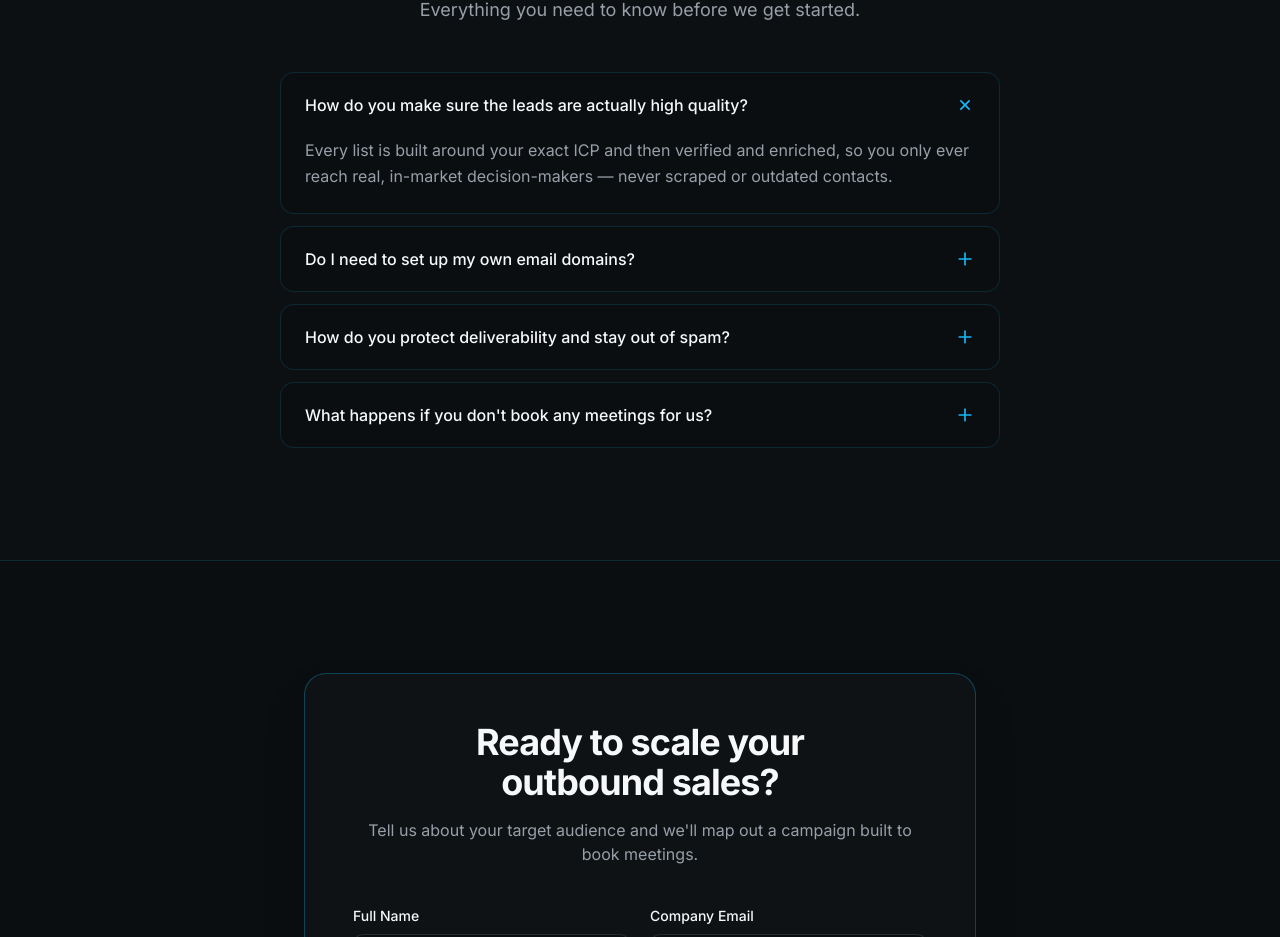
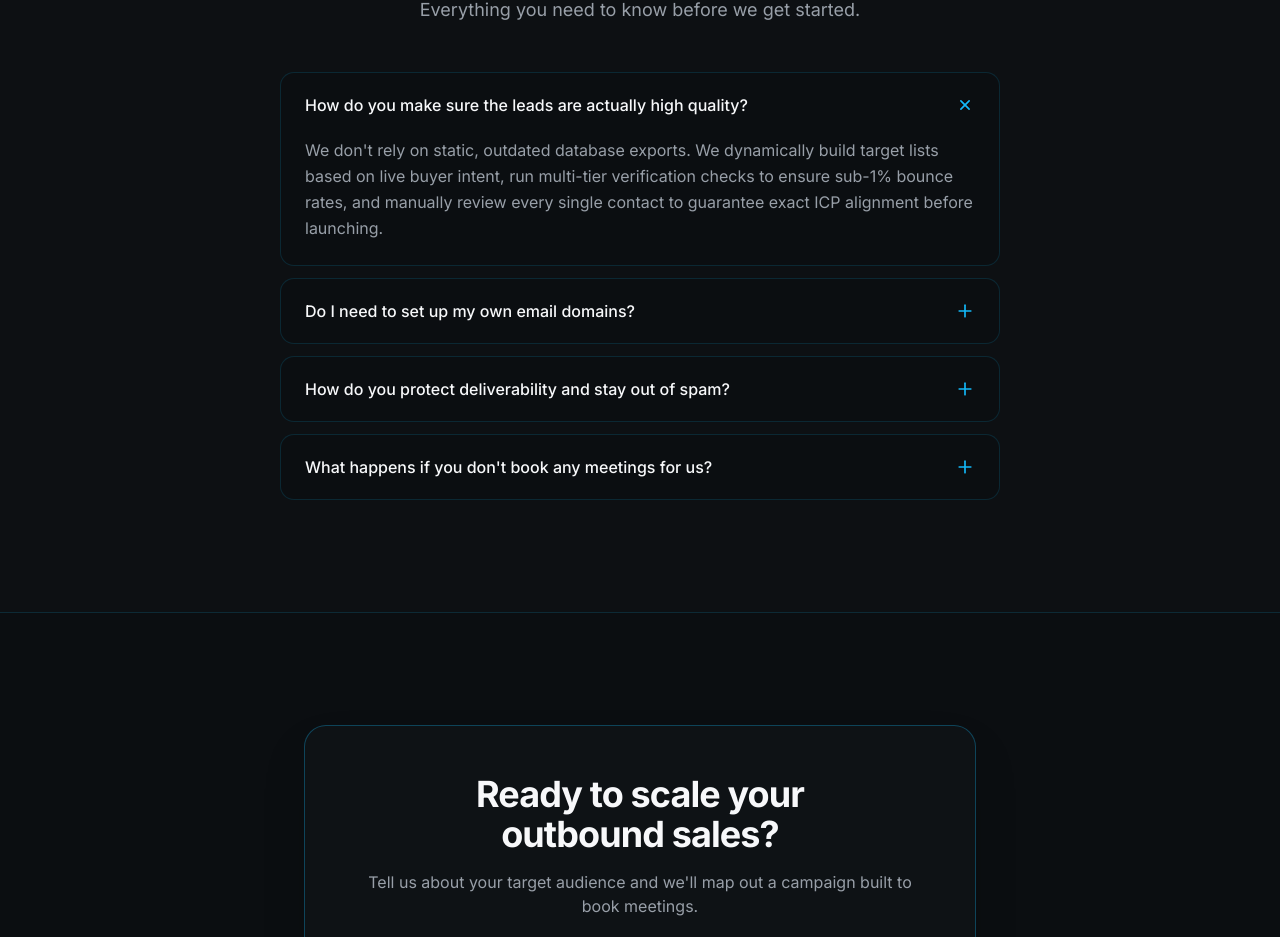
Before and after one commit to heyitsmilind/x17leads, a Next.js app: page / in a window 1280 px wide. Shown: the part 3260-4197 px from the top of the page. Built offline with nearby package versions, Linux system fonts and the light colour scheme.

Commit message:
Update FAQ answers

```diff
--- a/components/faq.tsx
+++ b/components/faq.tsx
@@ -6,19 +6,19 @@ import { Plus } from 'lucide-react'
 const faqs = [
   {
     q: 'How do you make sure the leads are actually high quality?',
-    a: 'Every list is built around your exact ICP and then verified and enriched, so you only ever reach real, in-market decision-makers — never scraped or outdated contacts.',
+    a: "We don't rely on static, outdated database exports. We dynamically build target lists based on live buyer intent, run multi-tier verification checks to ensure sub-1% bounce rates, and manually review every single contact to guarantee exact ICP alignment before launching.",
   },
   {
     q: 'Do I need to set up my own email domains?',
-    a: 'No. We set up and warm dedicated sending domains for you, kept completely separate from your primary domain to protect your main reputation.',
+    a: 'No. We handle 100% of the technical setup for you. We deploy dedicated secondary sending domains equipped with proper authentication (SPF, DKIM, DMARC) and run multi-week warming cycles. Your main company domain stays 100% safe and completely untouched.',
   },
   {
     q: 'How do you protect deliverability and stay out of spam?',
-    a: 'We use warmed domains, strict sending volumes, authentication (SPF, DKIM, DMARC), and continuous inbox monitoring to keep your campaigns landing in the primary inbox.',
+    a: 'We protect domain health by distributing sending volume across multiple enterprise cloud inboxes, capping daily limits per inbox, and maintaining continuous warm-up sequences so your campaigns land straight in the primary inbox.',
   },
   {
     q: "What happens if you don't book any meetings for us?",
-    a: "We tie our success directly to yours. If we don't generate qualified opportunities that match your Ideal Customer Profile within the first 30 days, we will continue optimization and sending at our own expense until we do. We don't succeed unless your pipeline grows.",
+    a: "We operate on a pure pay-per-qualified-lead / performance model. We don't get paid until you get real pipeline results and booked meetings. Zero risk on your end.",
   },
 ]
 
```
